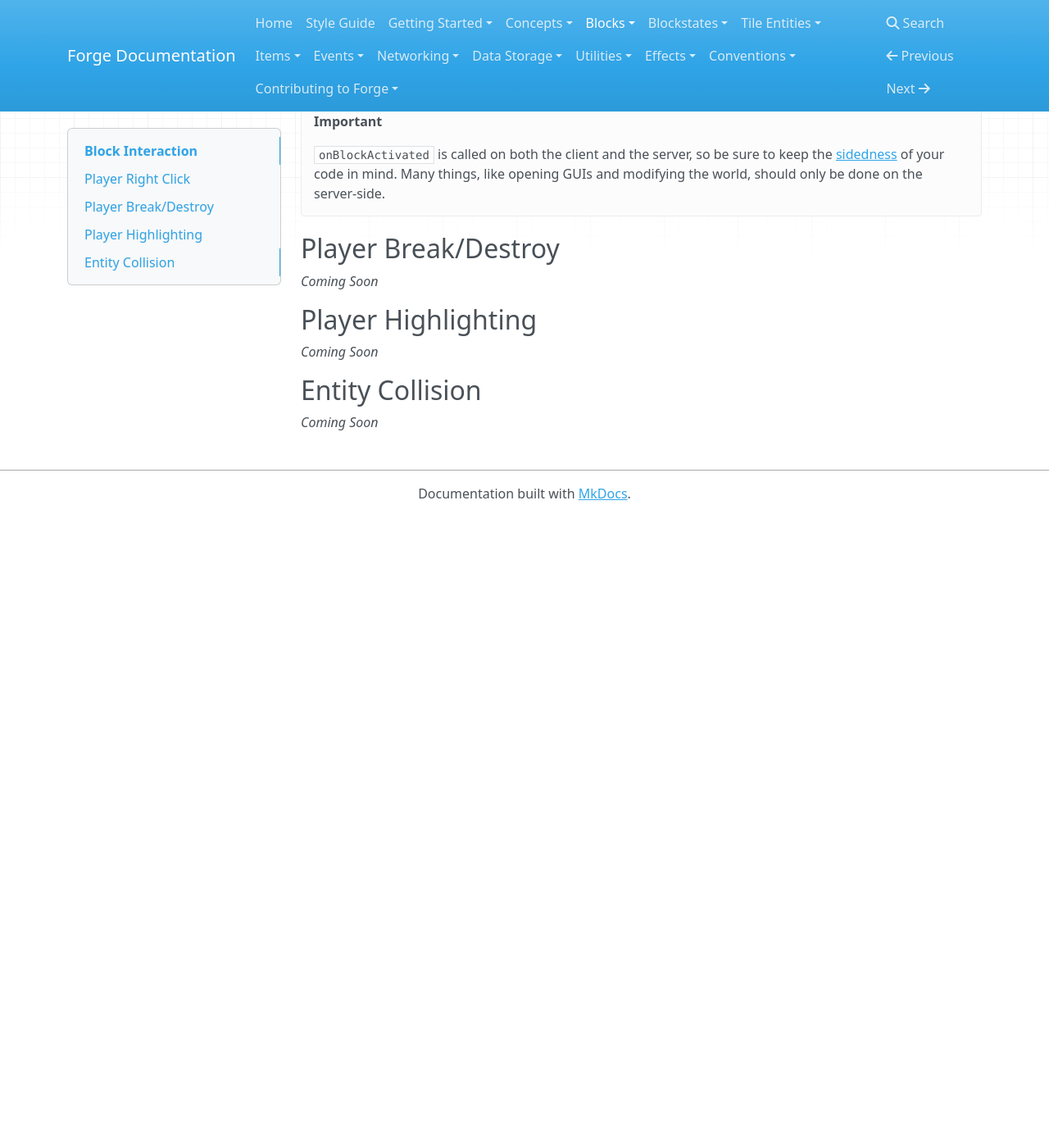
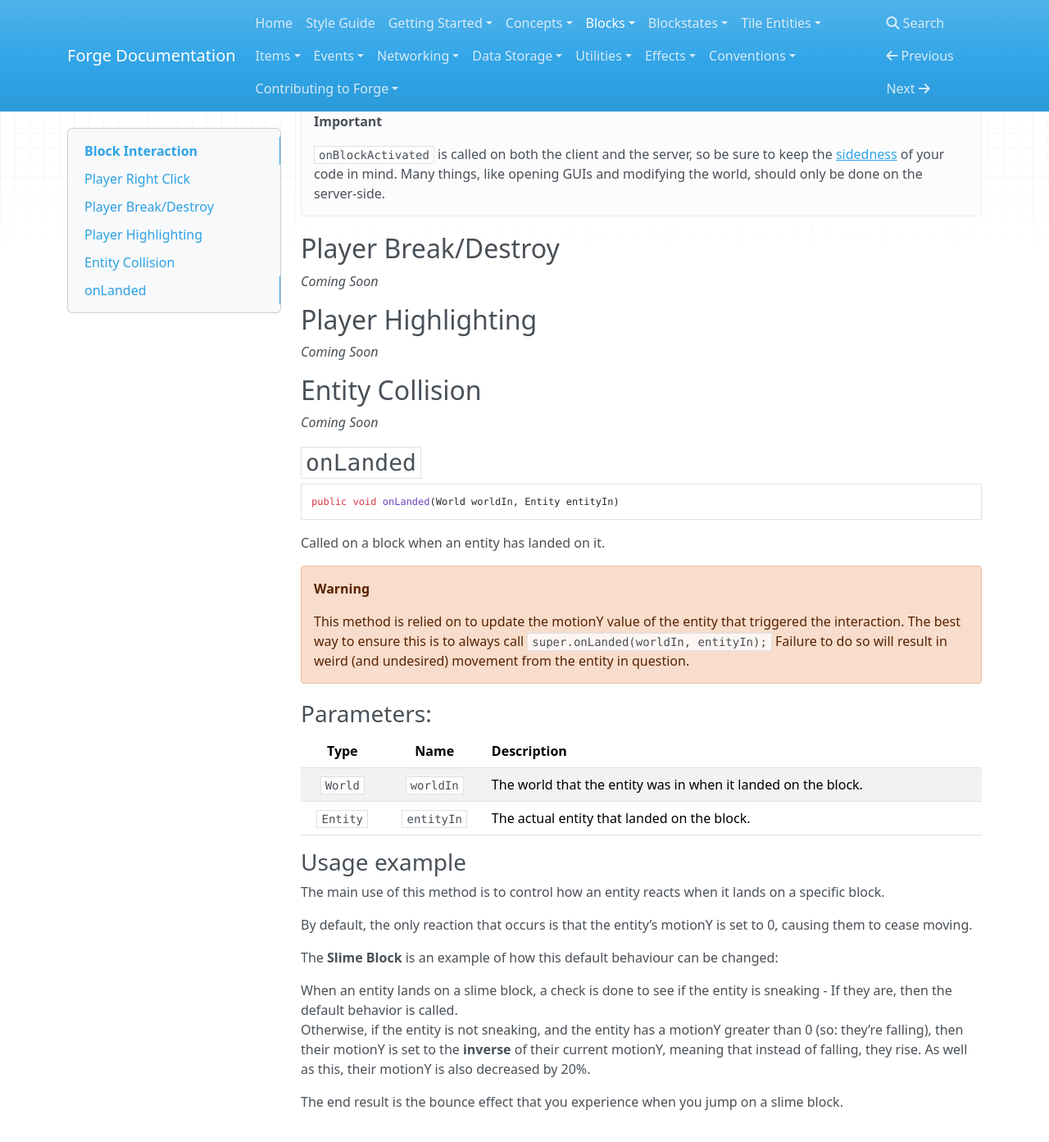
Before and after one commit to MinecraftForge/Documentation, an MkDocs documentation site: the page built from docs/blocks/interaction.md, in a window 1280 px wide and 1400 px high, scrolled down 1737 px. Shown: the top 1393 px of the window at 82% size. Built offline with MkDocs 1.6.1, drawn with Linux system fonts in a browser that asks for light colours; nearby versions of some CDN libraries; old or Windows-style settings are respelled for this version of MkDocs; before the commit the page ends 2367 px from its top, so only the background shows below that.

Commit message:
Added documentation about the `onLanded` block interaction method.

````diff
--- a/docs/blocks/interaction.md
+++ b/docs/blocks/interaction.md
@@ -74,4 +74,41 @@ Entity Collision
 ----------------
 *Coming Soon*
 
+`onLanded`
+----------------
+
+```java
+public void onLanded(World worldIn, Entity entityIn)
+```
+
+Called on a block when an entity has landed on it.
+
+!!! Warning
+
+    This method is relied on to update the motionY value of the entity that triggered the interaction.
+    The best way to ensure this is to always call `super.onLanded(worldIn, entityIn);`
+    Failure to do so will result in weird (and undesired) movement from the entity in question.
+
+### Parameters:
+|    Type   |     Name     |                  Description                  |
+|:---------:|:------------:|:----------------------------------------------|
+|  `World`  |  `worldIn`   | The world that the entity was in when it landed on the block.|
+|  `Entity` |  `entityIn`  | The actual entity that landed on the block. |
+
+
+### Usage example
+The main use of this method is to control how an entity reacts when it lands on a specific block.
+
+By default, the only reaction that occurs is that the entity's motionY is set to 0, causing them to cease moving.
+
+The **Slime Block** is an example of how this default behaviour can be changed:
+
+
+When an entity lands on a slime block, a check is done to see if the entity is sneaking - If they are, then the default behavior is called.
+Otherwise, if the entity is not sneaking, and the entity has a motionY greater than 0 (so: they're falling),
+then their motionY is set to the **inverse** of their current motionY, meaning that instead of falling, they rise.
+As well as this, their motionY is also decreased by 20%.
+
+The end result is the bounce effect that you experience when you jump on a slime block.
+
 [sidedness]: ../concepts/sides.md
````
